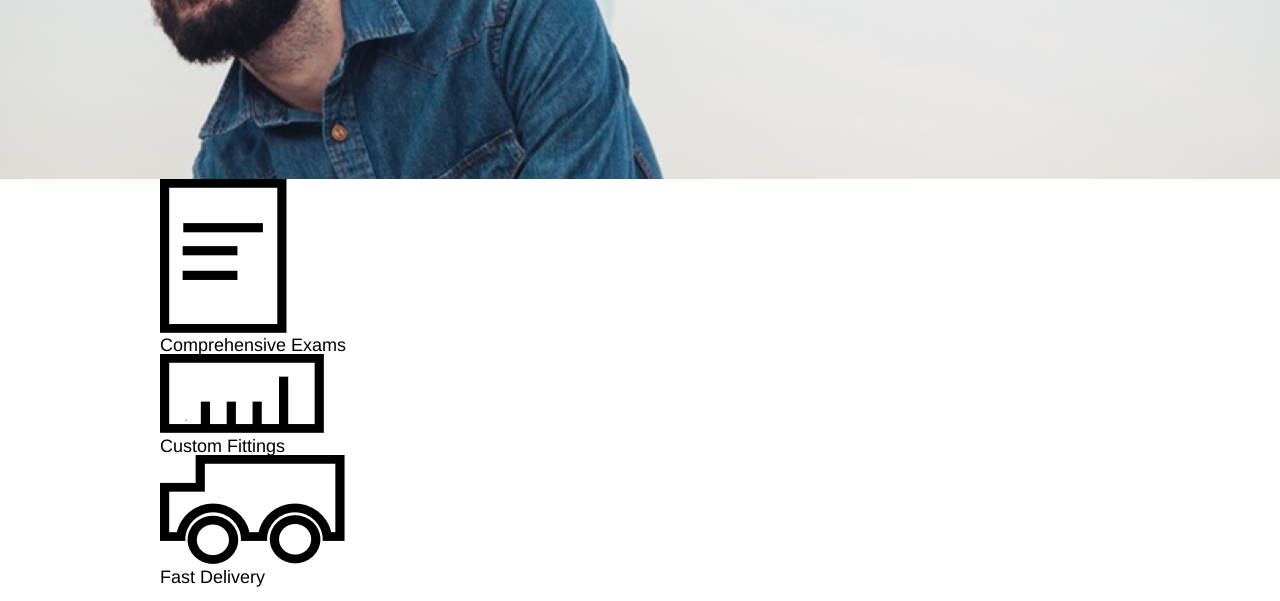
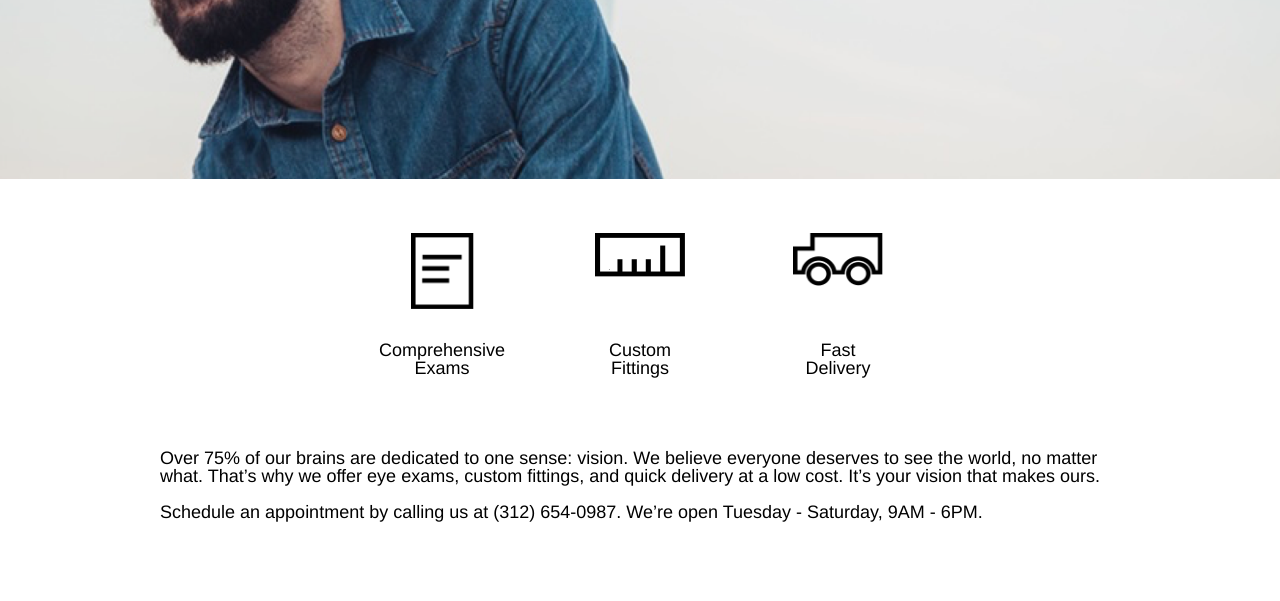
Before and after one commit to thankshermione/tortoiseshelloptics, a plain HTML site: page index.html in a window 1280 px wide. Shown: the part 361-962 px from the top of the page. Drawn offline with Linux system fonts and the light colour scheme.

Commit message:
finish icons for main section

```diff
--- a/index.html
+++ b/index.html
@@ -48,15 +48,15 @@
 
 				<article class="services">
 					<section class="serviceblock">
-						<img src="resources/images/paper-icon.png" alt="paper icon">
+						<img class="paper" src="resources/images/paper-icon.png" alt="paper icon">
 						<h3>Comprehensive Exams</h3>
 					</section>
 					<section class="serviceblock">
-						<img src="resources/images/ruler-icon.png" alt="ruler icon">
+						<img class="otherimage" src="resources/images/ruler-icon.png" alt="ruler icon">
 						<h3>Custom Fittings</h3>
 					</section>
 					<section class="serviceblock">
-						<img src="resources/images/truck-icon.png" alt="truck icon">
+						<img class="otherimage" src="resources/images/truck-icon.png" alt="truck icon">
 						<h3>Fast Delivery</h3>
 					</section>
 				</article>
--- a/resources/css/style.css
+++ b/resources/css/style.css
@@ -50,6 +50,7 @@ header .container,
 	 	background-color: cadetblue;
 	 	padding: 1rem 2rem;
 	 	margin-top: 1rem;
+	 	width: 888px;
 	 }
 
 	 .logo {
@@ -61,7 +62,7 @@ header .container,
 		padding-left: 2rem;
 	 }
 
- 	 /* Banner Box */
+ 		/* Banner Box */
 
 	.bannerbox {
  		line-height: 1.2;
@@ -79,3 +80,48 @@ header .container,
  		align-self: center;
  		margin-left: 2rem;
  	}
+
+ 	/* Main Section */
+
+main .container {
+	display: flex;
+	flex-direction: column;
+	margin-top: 3rem;
+	margin-bottom: 5rem;
+}
+
+ 		/* Services Icons */
+
+ 	.services {
+ 		display: flex;
+ 		margin-bottom: 3rem;
+ 		align-self: center;
+ 	}
+
+ 	.serviceblock {
+ 		display: flex;
+ 		height: 8rem;
+ 		margin-left: 3rem;
+ 		margin-right: 3rem;
+ 		align-items: center;
+ 		justify-content: space-between;
+ 		flex-direction: column;
+ 		width: 5rem;
+ 	}
+
+ 	.serviceblock h3 {
+ 		text-align: center;
+
+ 	}
+
+ 	.paper {
+ 		width: 3.5rem;
+ 	}
+
+ 	.otherimage {
+ 		width: 5rem;
+ 	}
+
+ 		/* About Blocks */
+
+ 	/* Footer */
```
